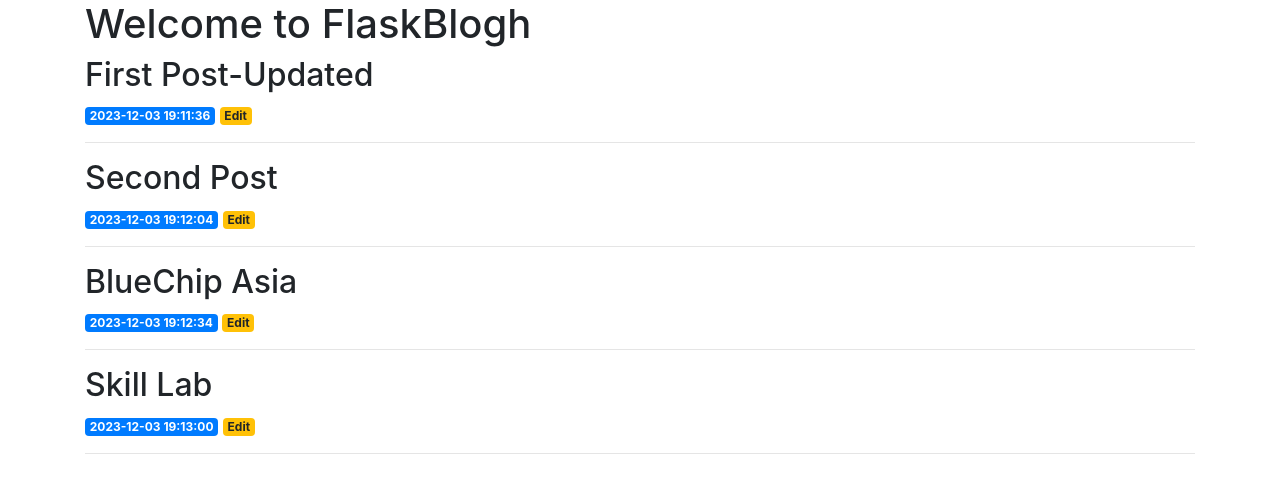
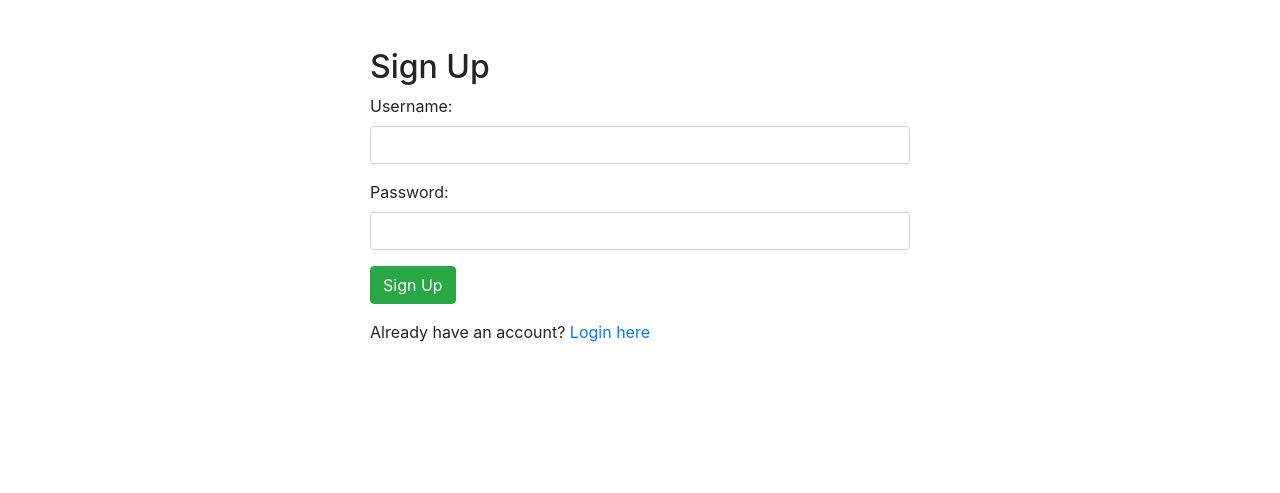
Before and after one commit to thilinakavirathne/web-Application-Using-Flsk, a Flask app: page / in a window 1280 px wide. Shown: the part 56-549 px from the top of the page. Run offline with Flask 3, Linux system fonts and the light colour scheme; data comes from the database, SQL or seed files in the repository; both versions use the stored data as it was after the commit; some libraries are stand-ins or nearby versions.

Commit message:
add Sign Up nd Login Oprataion

```diff
--- a/app.py
+++ b/app.py
@@ -1,46 +1,39 @@
 import sqlite3
-from flask import Flask, render_template , request, url_for, flash, redirect
+from flask import Flask, render_template, request, redirect, url_for, flash, session
 from werkzeug.exceptions import abort
+
+
+app = Flask(__name__)
+app.config['SECRET_KEY'] = 'your secret key'
 
 def get_db_connection():
     conn = sqlite3.connect('database.db')
     conn.row_factory = sqlite3.Row
     return conn
 
+
 def get_post(post_id):
     conn = get_db_connection()
-    post = conn.execute('SELECT * FROM posts WHERE id = ?',
-                        (post_id,)).fetchone()
+    post = conn.execute('SELECT * FROM posts WHERE id = ?', (post_id,)).fetchone()
     conn.close()
     if post is None:
         abort(404)
     return post
 
-app = Flask(__name__)
-
-app.config['SECRET_KEY'] = 'your secret key'
-
-
-
-@app.route('/')
+@app.route('/index')
 def index():
     conn = get_db_connection()
     posts = conn.execute('SELECT * FROM posts').fetchall()
     conn.close()
     return render_template('index.html', posts=posts)
 
-
 @app.route('/<int:post_id>')
 def post(post_id):
     post = get_post(post_id)
     return render_template('post.html', post=post)
 
-
-########create method---------------------------------->
-
 @app.route('/create', methods=('GET', 'POST'))
 def create():
-
     if request.method == 'POST':
         title = request.form['title']
         content = request.form['content']
@@ -49,16 +42,12 @@
             flash('Title is required!')
         else:
             conn = get_db_connection()
-            conn.execute('INSERT INTO posts (title, content) VALUES (?, ?)',
-                         (title, content))
+            conn.execute('INSERT INTO posts (title, content) VALUES (?, ?)', (title, content))
             conn.commit()
             conn.close()
             return redirect(url_for('index'))
 
     return render_template('create.html')
-
-
-###Update--------------------------->
 
 @app.route('/<int:id>/edit', methods=('GET', 'POST'))
 def edit(id):
@@ -72,17 +61,12 @@
             flash('Title is required!')
         else:
             conn = get_db_connection()
-            conn.execute('UPDATE posts SET title = ?, content = ?'
-                         ' WHERE id = ?',
-                         (title, content, id))
+            conn.execute('UPDATE posts SET title = ?, content = ? WHERE id = ?', (title, content, id))
             conn.commit()
             conn.close()
             return redirect(url_for('index'))
 
     return render_template('edit.html', post=post)
-
-
-##Delete--------------------->
 
 @app.route('/<int:id>/delete', methods=('POST',))
 def delete(id):
@@ -93,3 +77,43 @@
     conn.close()
     flash('"{}" was successfully deleted!'.format(post['title']))
     return redirect(url_for('index'))
+
+@app.route('/', methods=('GET', 'POST'))
+def signup():
+    if request.method == 'POST':
+        username = request.form['username']
+        password = request.form['password']
+
+        if not username or not password:
+            flash('Username and password are required!')
+        else:
+            conn = get_db_connection()
+            conn.execute('INSERT INTO users (username, password) VALUES (?, ?)', (username, password))
+            conn.commit()
+            conn.close()
+            flash('Account created successfully!')
+            return redirect(url_for('login'))
+
+    return render_template('signup.html')
+
+@app.route('/login', methods=('GET', 'POST'))
+def login():
+    if request.method == 'POST':
+        username = request.form['username']
+        password = request.form['password']
+
+        conn = get_db_connection()
+        user = conn.execute('SELECT * FROM users WHERE username=? AND password=?', (username, password)).fetchone()
+        conn.close()
+
+        if user:
+            session['username'] = username
+            flash('Login successful!')
+            return redirect(url_for('index'))
+        else:
+            flash('Incorrect username or password.')
+
+    return render_template('login.html')
+
+if __name__ == '__main__':
+    app.run(debug=True)
--- a/schema.sql
+++ b/schema.sql
@@ -1,4 +1,5 @@
 DROP TABLE IF EXISTS posts;
+DROP TABLE IF EXISTS users;
 
 CREATE TABLE posts (
     id INTEGER PRIMARY KEY AUTOINCREMENT,
@@ -6,3 +7,9 @@
     title TEXT NOT NULL,
     content TEXT NOT NULL
 );
+
+CREATE TABLE users (
+    id INTEGER PRIMARY KEY AUTOINCREMENT,
+    username TEXT NOT NULL,
+    password TEXT NOT NULL
+);
--- a/templates/base.html
+++ b/templates/base.html
@@ -1,14 +1,11 @@
-<!doctype html>
+<!DOCTYPE html>
 <html lang="en">
 <head>
-    <!-- Required meta tags -->
-    <meta charset="utf-8">
-    <meta name="viewport" content="width=device-width, initial-scale=1, shrink-to-fit=no">
-
+    <meta charset="UTF-8">
+    <meta name="viewport" content="width=device-width, initial-scale=1.0">
+    <title>{% block title %} {% endblock %}</title>
     <!-- Bootstrap CSS -->
     <link rel="stylesheet" href="https://stackpath.bootstrapcdn.com/bootstrap/4.3.1/css/bootstrap.min.css" integrity="sha384-ggOyR0iXCbMQv3Xipma34MD+dH/1fQ784/j6cY/iJTQUOhcWr7x9JvoRxT2MZw1T" crossorigin="anonymous">
-
-    <title>{% block title %} {% endblock %}</title>
 </head>
 <body>
     <nav class="navbar navbar-expand-md navbar-light bg-light">
@@ -20,14 +17,12 @@
             <ul class="navbar-nav">
                 <li class="nav-item active">
                     <a class="nav-link" href="#">About</a>
-
                 </li>
                 <li class="nav-item">
                     <a class="nav-link" href="{{url_for('create')}}">New Post</a>
                 </li>
             </ul>
         </div>
-
     </nav>
     <div class="container">
       {% for message in get_flashed_messages() %}
--- a/templates/index.html
+++ b/templates/index.html
@@ -1,11 +1,9 @@
-<!DOCTYPE html>
-<html lang="en">
 
 
     {% extends 'base.html' %}
 
 {% block content %}
-    <h1>{% block title %} Welcome to FlaskBlogh {% endblock %}</h1>
+    <h1>{% block title %} Welcome to FlaskBlogh - Bluechip {% endblock %}</h1>
     {% for post in posts %}
      <a href="{{ url_for('post', post_id=post['id']) }}"></a>
         <h2>{{ post['title'] }}</h2>
--- /dev/null
+++ b/templates/signup.html
@@ -0,0 +1,23 @@
+{% extends 'base.html' %}
+
+{% block title %}Sign Up{% endblock %}
+
+{% block content %}
+    <div class="row justify-content-center mt-5">
+        <div class="col-md-6">
+            <h2>Sign Up</h2>
+            <form class="signup-form" method="post" action="{{ url_for('signup') }}">
+                <div class="form-group">
+                    <label for="username">Username:</label>
+                    <input type="text" class="form-control" name="username" required>
+                </div>
+                <div class="form-group">
+                    <label for="password">Password:</label>
+                    <input type="password" class="form-control" name="password" required>
+                </div>
+                <button type="submit" class="btn btn-success">Sign Up</button>
+            </form>
+            <p class="mt-3">Already have an account? <a href="{{ url_for('login') }}">Login here</a></p>
+        </div>
+    </div>
+{% endblock %}
```
Also changed, not shown: init_db.py (+11 -5 lines), templates/login.html (added, +23 -0 lines), database.db. Lines whose indentation alone changed are shown as unchanged.
